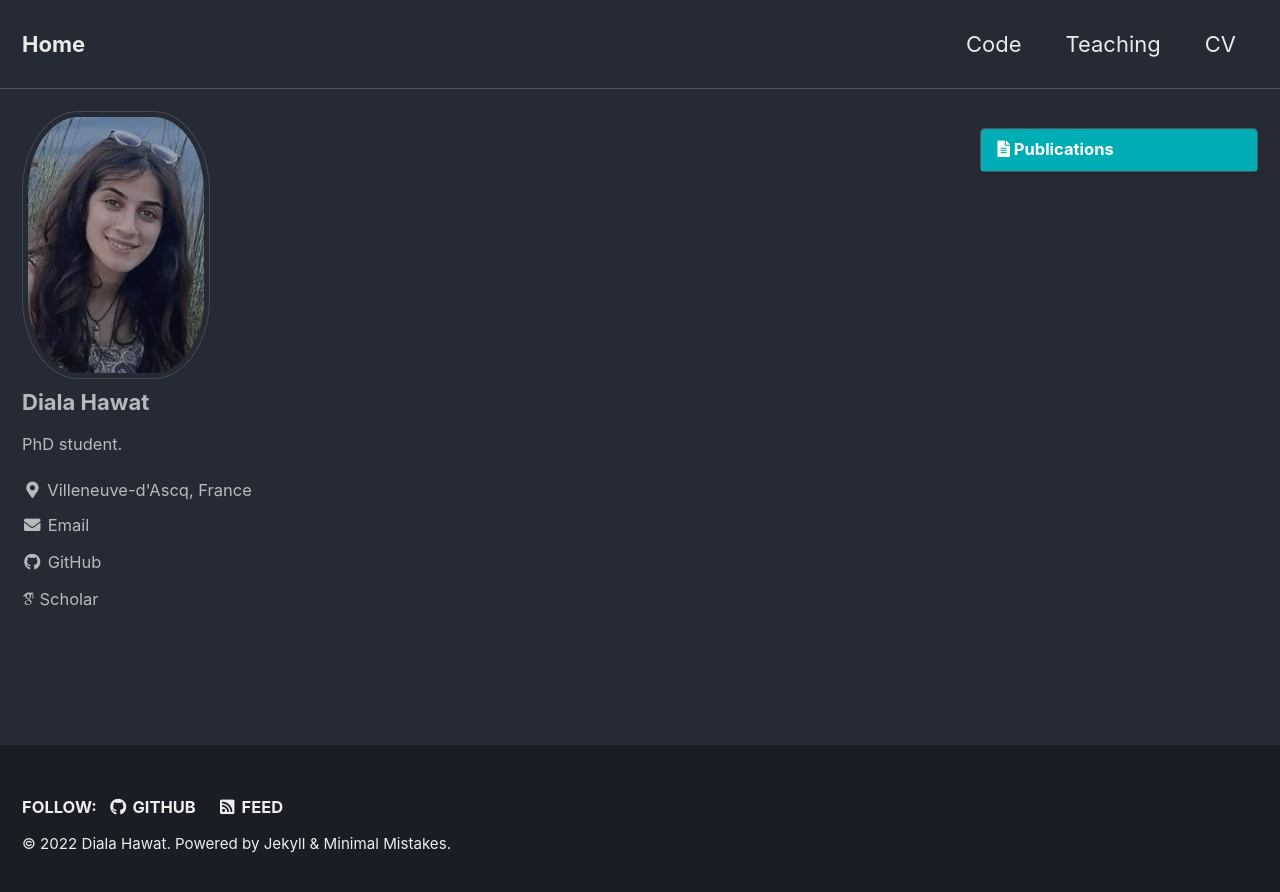
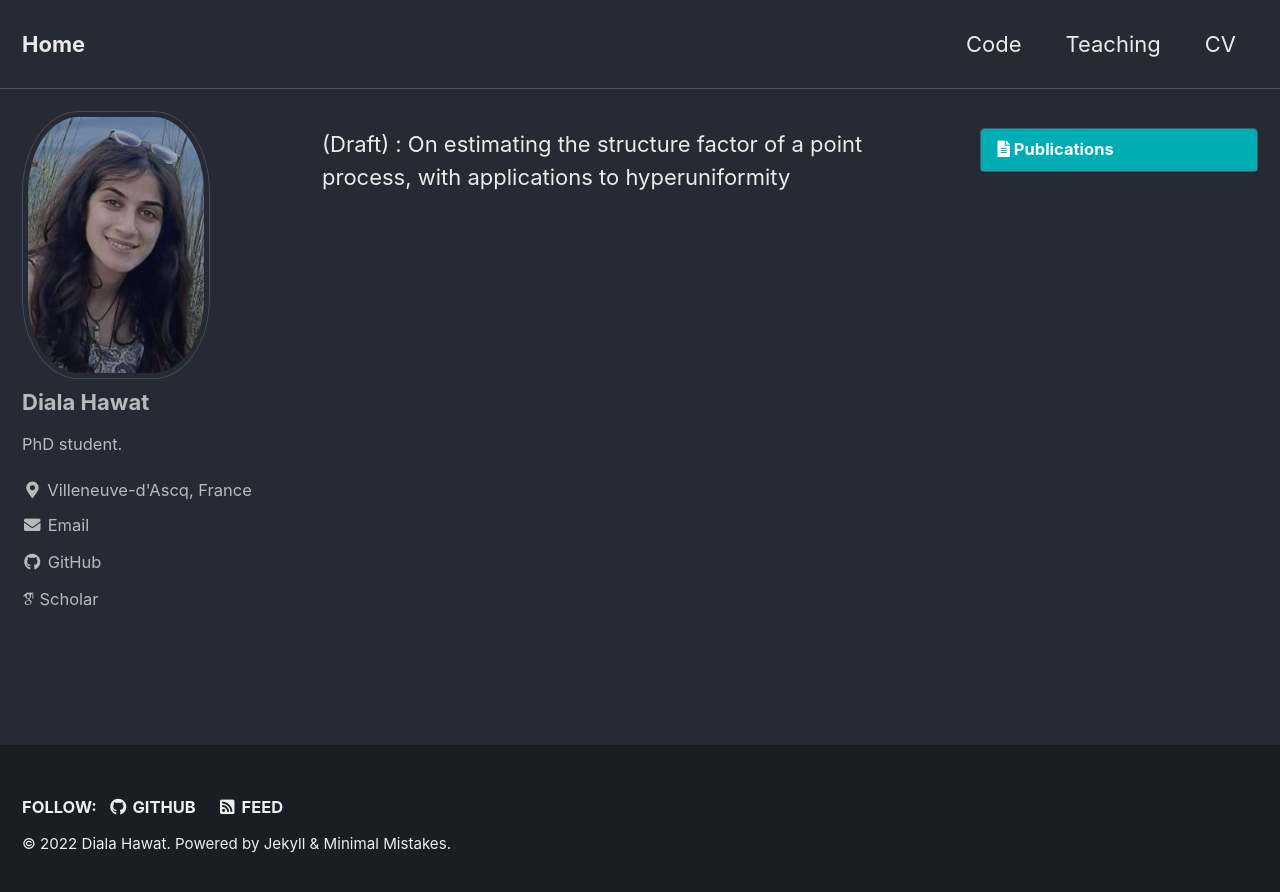
Before and after one commit to dhawat/dhawat.github.io, a Jekyll site: the page built from _pages/publications.md, in a window 1280 px wide. Shown: the top 892 px of the page. Built offline with Jekyll 4.4.1, drawn with Linux system fonts in a browser that asks for light colours; cached includes are drawn as plain includes; nearby versions of some CDN libraries; some web fonts are replaced.

Commit message:
add paper draft version

```diff
--- a/_pages/publications.md
+++ b/_pages/publications.md
@@ -8,3 +8,6 @@ toc: true
 toc_label: "Publications"
 toc_sticky: true
 ---
+(Draft) : On estimating the structure factor of
+a point process, with applications to
+hyperuniformity
```
Also changed, not shown: index.md (+4 -0 lines), 1 other file.
